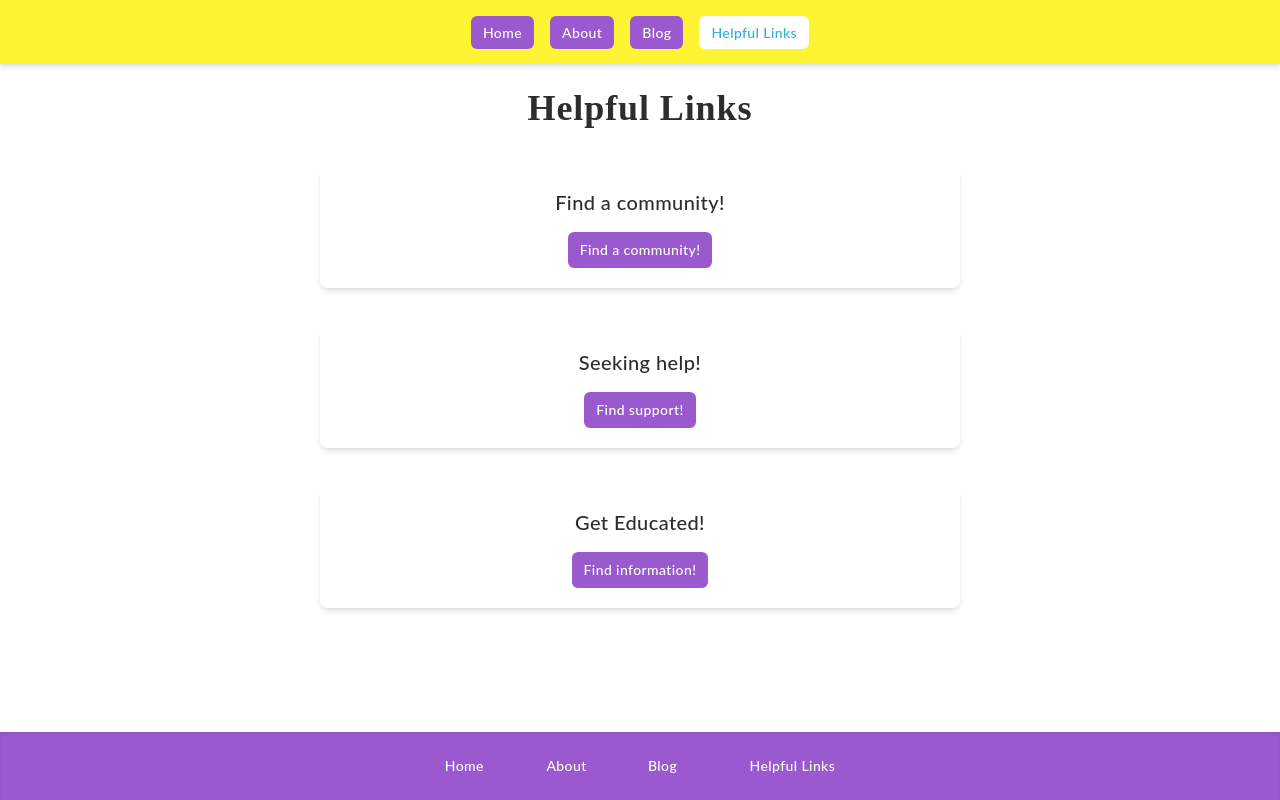
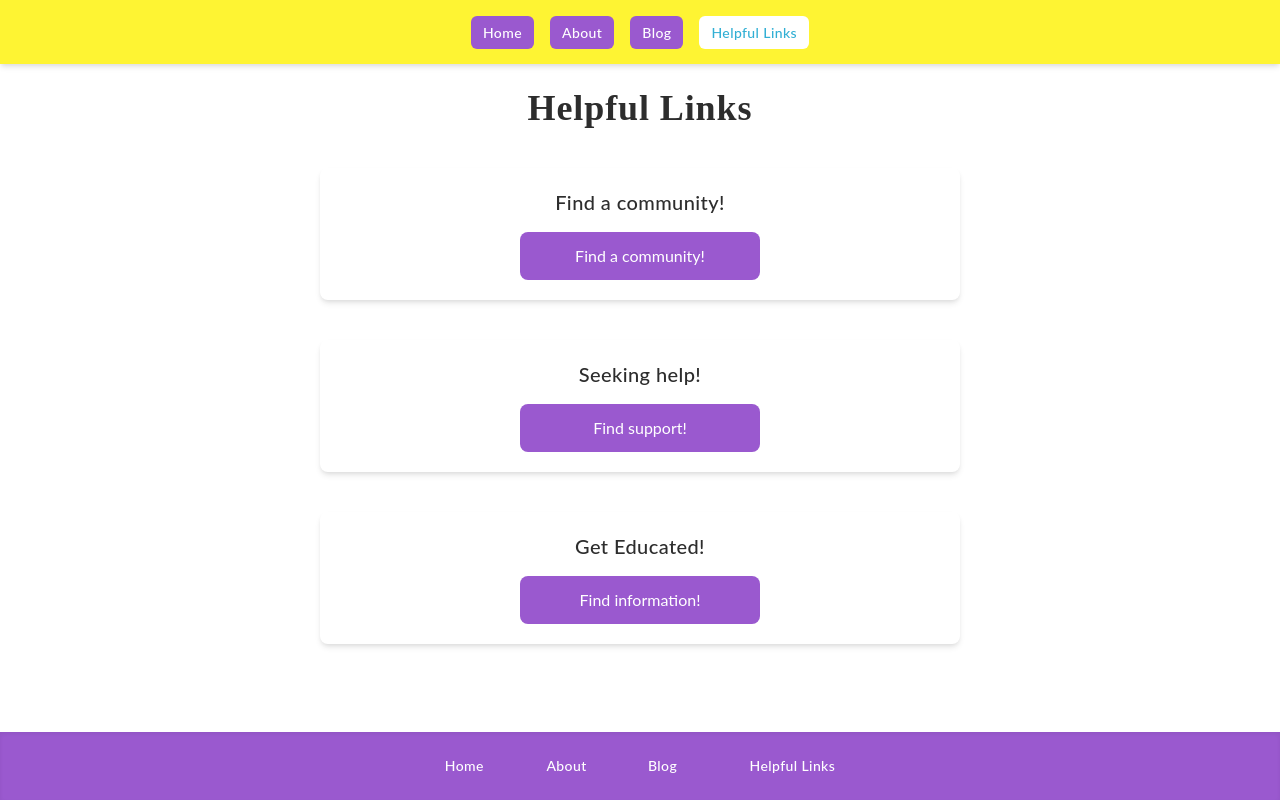
Before and after one commit to neosh11/NonBinaryPeople, a Next.js app: page /help in a window 1280 px wide. Built offline with nearby package versions, Linux system fonts and the light colour scheme.

Commit message:
button size normalize

```diff
--- a/components/Button/index.tsx
+++ b/components/Button/index.tsx
@@ -1,7 +1,7 @@
 import { FC, MouseEventHandler } from 'react'
 import Link from 'next/link'
 interface ButtonProps {
-  color?: 'blue' | 'black'
+  color?: 'blue' | 'black' | 'purple'
   type?: 'button' | 'submit' | 'reset'
   block?: boolean
   text?: boolean
@@ -15,9 +15,10 @@ const Button: FC<ButtonProps> = ({ block, color = 'blue', text = false, loading
   let btnClass
   if (color === 'blue') btnClass = 'btn-large bg-blue focus:ring-white'
   else if (color === 'black') btnClass = 'btn-large bg-black focus:ring-white'
+  else if (color === 'purple') btnClass = 'text-link-off bg-sec hover:bg-prim hover:text-link-on rounded-md'
   // default class
   const classes =
-    ' w-full px-6 py-2 rounded-lg hover:ring-1 hover:ring-opacity-40 ring-offset-2 focus:ring-1 focus:ring-opacity-40'
+    ' min-w-but w-full px-6 py-2 rounded-lg hover:ring-1 hover:ring-opacity-40 ring-offset-2 focus:ring-1 focus:ring-opacity-40'
 
   // if type is block
   const blockClass = block ? 'w-full' : ''
--- a/pages/help/index.tsx
+++ b/pages/help/index.tsx
@@ -2,8 +2,8 @@ import Card from '../../components/Card'
 import { navKeys, pageNames } from '../../lib/pageDetails'
 import General from '../../layouts/General'
 import { pageRoutes } from '../../lib/routes'
+import Button from '../../components/Button'
 
-const buttonClass = 'text-link-off bg-sec hover:bg-prim hover:text-link-on px-3 py-2 rounded-md text-sm font-medium'
 export default function Home() {
   return (
     <General
@@ -17,27 +17,27 @@ export default function Home() {
         <Card>
           <div className='md:flex md:flex-col space-y-4 md:items-center'>
             <h2>{pageNames.communities}</h2>
-            <a className={buttonClass} href={pageRoutes.helpCommunities}>
-              {pageNames.communities}
-            </a>
+            <Button color='purple' href={pageRoutes.helpCommunities}>
+              {pageNames.communities}{' '}
+            </Button>
           </div>
         </Card>
 
         <Card>
           <div className='md:flex md:flex-col space-y-4 md:items-center'>
             <h2>Seeking help!</h2>
-            <a className={buttonClass} href={pageRoutes.helpSupport}>
+            <Button color='purple' href={pageRoutes.helpSupport}>
               {pageNames.support}
-            </a>
+            </Button>
           </div>
         </Card>
 
         <Card>
           <div className='md:flex md:flex-col space-y-4 md:items-center'>
             <h2>Get Educated!</h2>
-            <a className={buttonClass} href={pageRoutes.helpKnowledge}>
+            <Button color='purple' href={pageRoutes.helpKnowledge}>
               {pageNames.knowledge}
-            </a>
+            </Button>
           </div>
         </Card>
       </div>
--- a/tailwind.config.js
+++ b/tailwind.config.js
@@ -49,6 +49,9 @@ module.exports = {
     extend: {
       width: {
         240: '40rem'
+      },
+      minWidth: {
+        'but': '15rem'
       }
     }
   },
```
